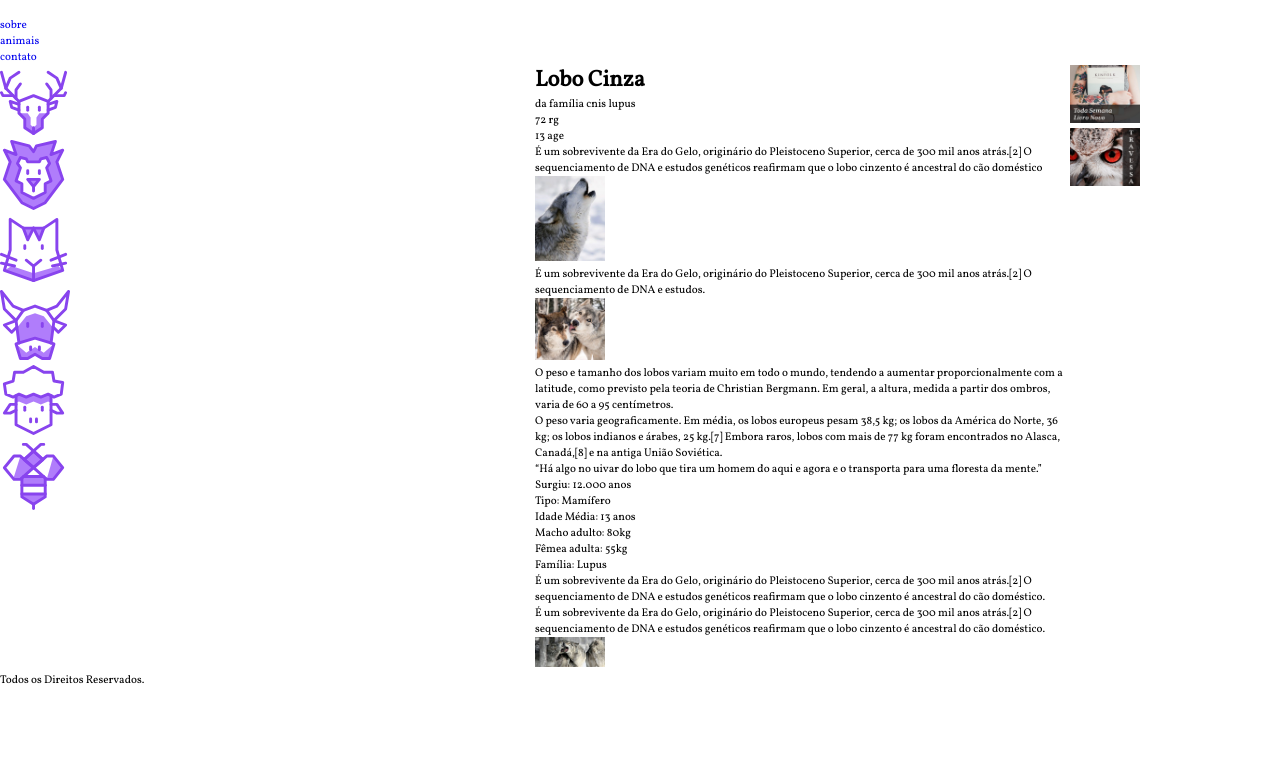
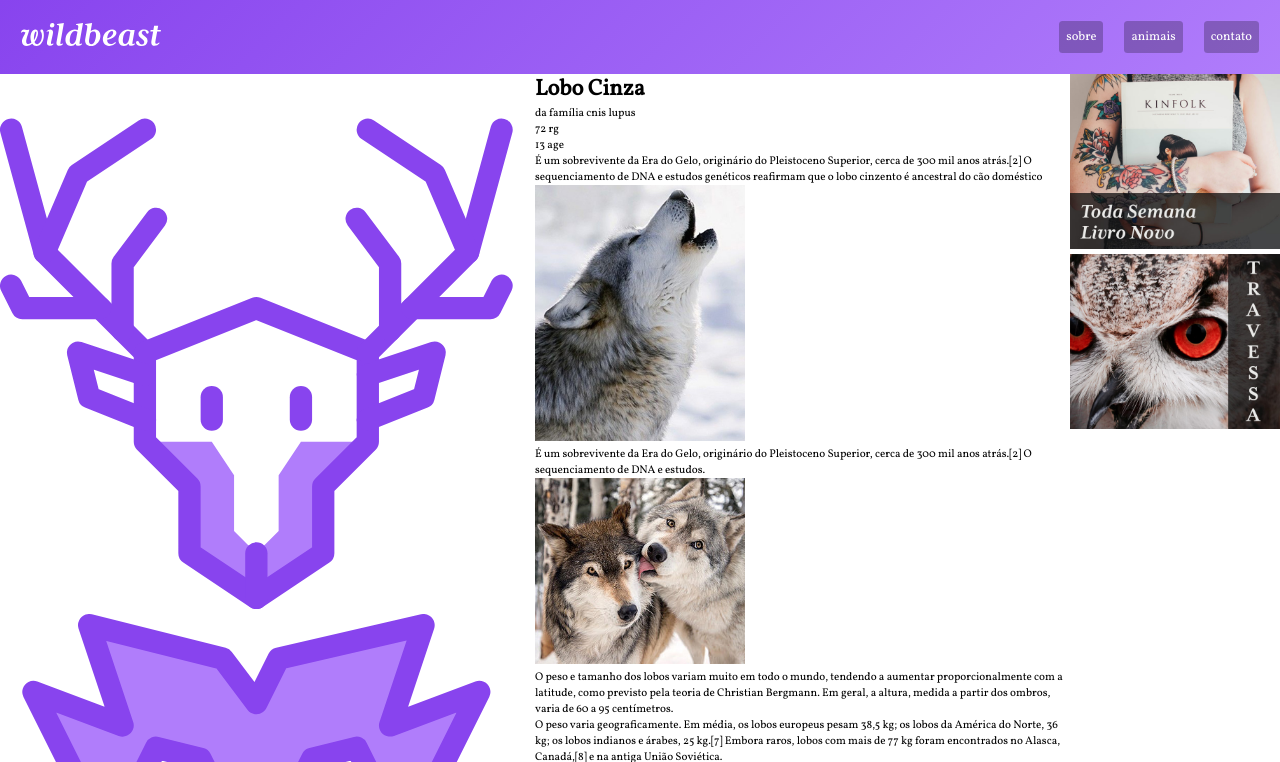
Before and after one commit to jbrunops/ori-gridlayout-study, a plain HTML site: page index.html in a window 1280 px wide. Shown: the top 762 px of the page. Drawn offline with Linux system fonts and the light colour scheme.

Commit message:
header finalizado

```diff
--- a/style.css
+++ b/style.css
@@ -7,7 +7,7 @@
 }
 
 img {
-  max-width: 100px;
+  max-width: 100%;
 }
 
 body {
@@ -26,6 +26,37 @@ body {
 
   .header {
     grid-area: header;
+    background: linear-gradient(135deg, #8844ee, #b07dfb);
+    padding: 1.875rem;
+    display: grid;
+    grid-template-columns: 1fr auto;
+    align-items: center;
+
+    .logo {
+      max-width: 12.5rem;
+    }
+
+    nav ul {
+      display: flex;
+      flex-wrap: wrap;
+
+      a {
+        display: block;
+        padding: 10px;
+        color: white;
+        font-size: 1.125em;
+        background: rgba(0, 0, 0, 0.248);
+        border-radius: 5px;
+        transition: 0.2s;
+      }
+      a:hover {
+        background: rgba(0, 0, 0, 0.502);
+      }
+
+      li + li {
+        margin-left: 1.875rem;
+      }
+    }
   }
 
   .sidenav {
```
